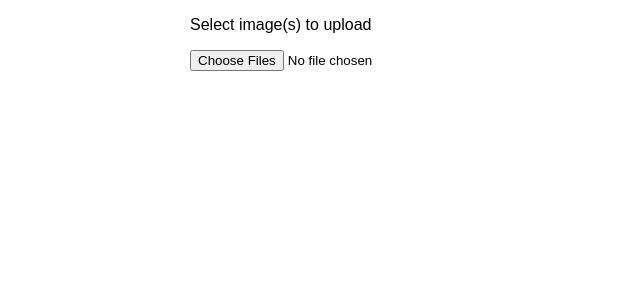
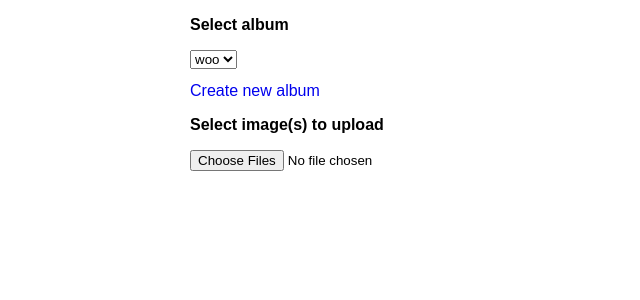
Before and after one commit to MattSegal/family-photos, a Flask app: page /upload in a window 1280 px wide. Shown: the part 80-380 px from the top of the page, without its empty margins (0-640 px from the left). Run offline with Flask 2, Linux system fonts and the light colour scheme; some libraries are stand-ins or nearby versions.

Commit message:
start adding albums

```diff
--- a/src/app.py
+++ b/src/app.py
@@ -23,6 +23,37 @@ def home_page():
 @app.route('/upload', methods=['GET'])
 def upload_page():
     return render_template('upload.html')
+
+
+@app.route('/album', methods=['GET'])
+def album_create_page():
+    return render_template('create_album.html')
+
+
+@app.route('/api/album', methods=['POST'])
+def album_create_api():
+    name = request.args.get('name')
+
+    if not name:
+        return 'Album name must not be blank', 400
+
+    # TODO: Validate / clean name
+
+    existing_album = store.get_album(name)
+    if existing_album:
+        return json.dumps({
+            'name': name,
+            'slug': slug,
+            'created': False
+        })
+    else:
+        slug = slugify(name)
+        store.add_album(name, slug)
+        return json.dumps({
+            'name': name,
+            'slug': slug,
+            'created': True
+        })
 
 
 @app.route('/api/sign', methods=['GET'])
--- a/src/static/css/style.css
+++ b/src/static/css/style.css
@@ -1,3 +1,5 @@
+/* ===== GENERIC ===== */
+
 html, body {
     margin: 0;
     padding: 0;
@@ -31,17 +33,8 @@ header a {
     color: #000;
 }
 
-.images {
-    display: flex;
-    flex-wrap: wrap;
-    justify-content: center;
-    padding-bottom: 140px;
-}
 
-.thumb {
-    cursor: pointer;
-    background-color: #ddd;
-}
+/* ===== UPLOAD ===== */
 
 #upload-controls {
     margin-bottom: 1em
@@ -57,6 +50,31 @@ header a {
     align-items: center;
     justify-content: space-between;
     margin-bottom: 0.5em;
+}
+
+#select-album {
+    margin-bottom: 1em;
+}
+
+#select-album option {
+    padding: 5px 10px;
+}
+
+#new-album-link a {
+    text-decoration: none;
+}
+
+/* ===== INDEX ===== */
+.images {
+    display: flex;
+    flex-wrap: wrap;
+    justify-content: center;
+    padding-bottom: 140px;
+}
+
+.thumb {
+    cursor: pointer;
+    background-color: #ddd;
 }
 
 #display-image {
@@ -86,7 +104,7 @@ header a {
         padding: 0 1em;
     }
     .thumb {
-        /* hardcode aspect ration :( */
+        /* hardcode aspect ratio for thumbnails :( */
         width: 150px;
         height: 93px;
     }
--- a/src/templates/upload.html
+++ b/src/templates/upload.html
@@ -3,7 +3,16 @@
 {% block content %}
 <div class="page-wrapper">
     <div id="upload-controls">
-        <p id="status">Select image(s) to upload</p>
+        <p><strong>Select album</strong></p>
+        <select id="select-album">
+            <option value="woo">woo</option>
+            <option value="waa">waa</option>
+            <option value="wee">wee</option>
+        </select>
+        <div id="new-album-link">
+            <a href="/album">Create new album</a>
+        </div>
+        <p id="status"><strong>Select image(s) to upload</strong></p>
         <input type="file" multiple id="file-input">
     </div>
     <div id="upload-list"></div>
--- a/zappa_settings.json
+++ b/zappa_settings.json
@@ -8,8 +8,7 @@
         "s3_bucket": "zappa-izpustjy2",
         "environment_variables": {
             "ORIG_BUCKET_NAME": "family-photos-dev-orig",
-            "THUMB_BUCKET_NAME": "family-photos-dev-thumb",
-            "DYNAMO_TABLE_NAME": "images"
+            "THUMB_BUCKET_NAME": "family-photos-dev-thumb"
         },
         "events": [{
             "function": "src.handlers.image_upload",
```
Also changed, not shown: src/settings.py (+7 -1 lines), src/static/js/upload.js (+12 -0 lines), src/store.py (+21 -4 lines), src/templates/create_album.html (added, +17 -0 lines).
